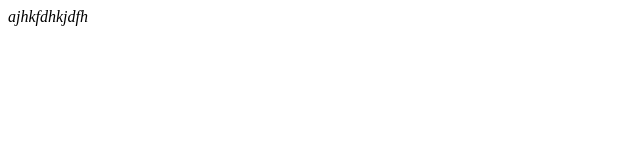
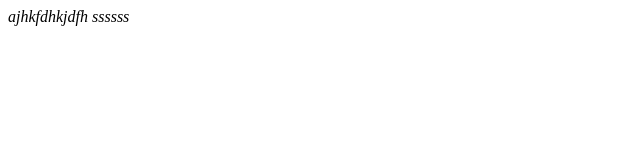
Before and after one commit to 1tutya/test_repo, a plain HTML site: page index.html in a window 1280 px wide. Shown: the full height of the page, 0-640 px from the left. Drawn offline with Linux system fonts and the light colour scheme.

Commit message:
Add to repository

```diff
--- a/index.html
+++ b/index.html
@@ -6,6 +6,6 @@
     <title>Document</title>
 </head>
 <body>
-    <i>ajhkfdhkjdfh</i>
+    <i>ajhkfdhkjdfh ssssss</i>
 </body>
 </html>
```
